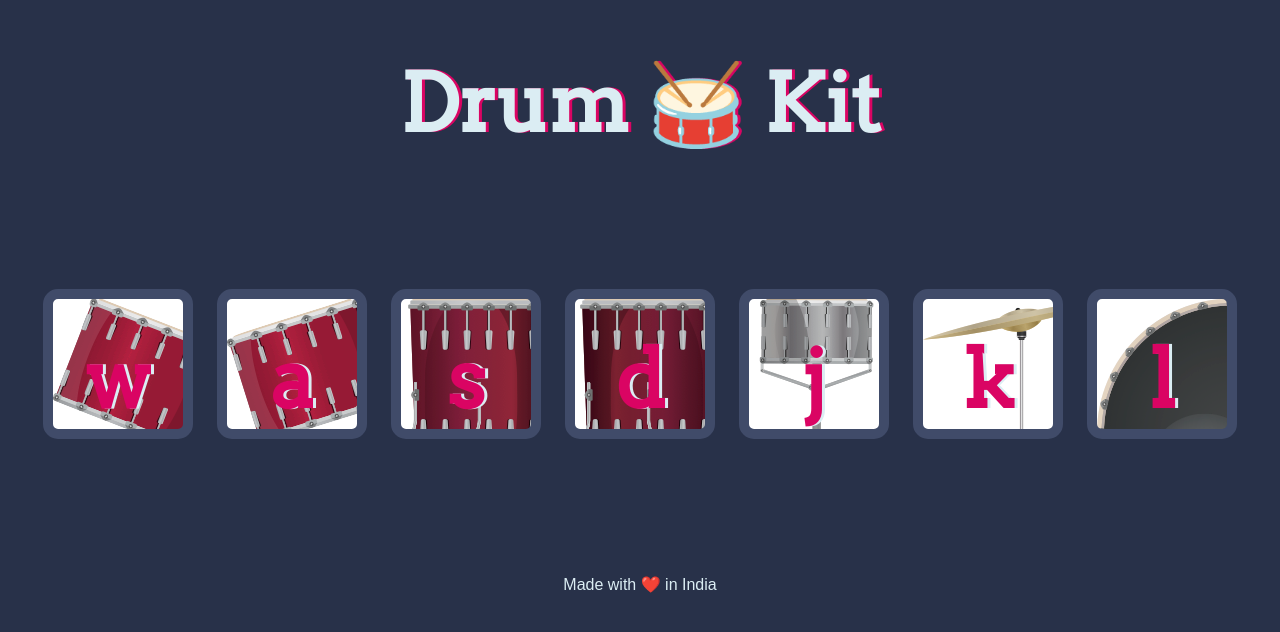
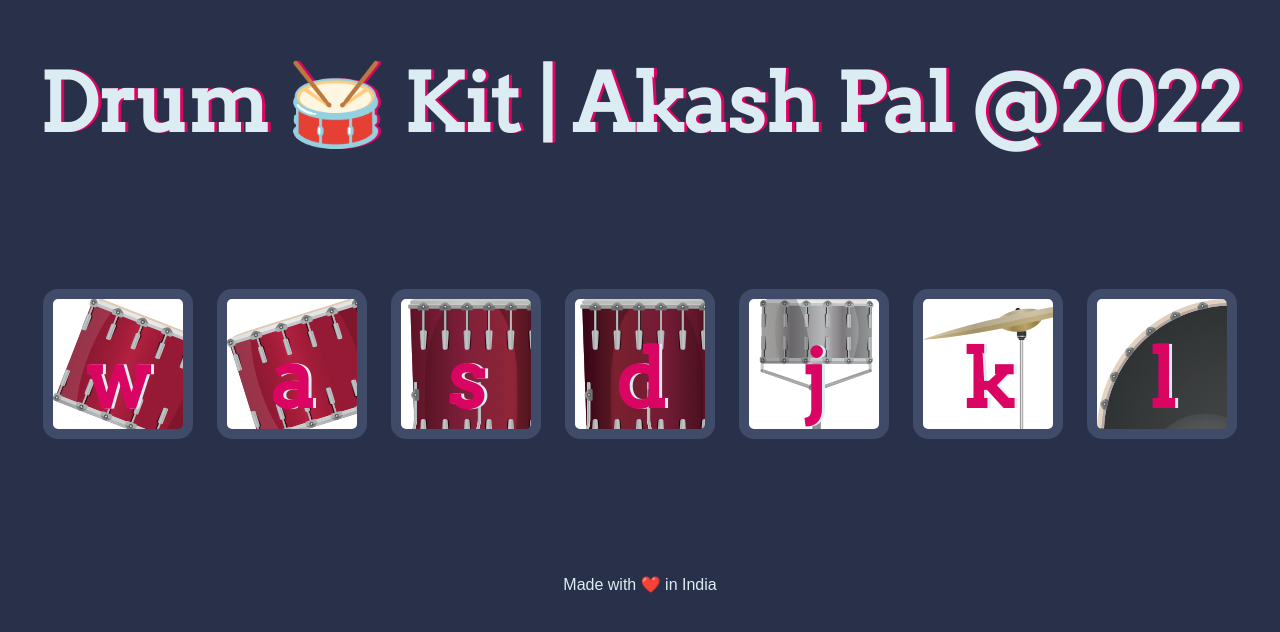
Before and after one commit to akashjpal/Drum-kits, a plain HTML site: page index.html in a window 1280 px wide. Drawn offline with Linux system fonts and the light colour scheme.

Commit message:
Updated title added year

```diff
--- a/index.html
+++ b/index.html
@@ -9,8 +9,7 @@
 </head>
 
 <body>
-
-  <h1 id="title">Drum 🥁 Kit</h1>
+    <h1 id="title">Drum 🥁 Kit | Akash Pal @2022</h1>
   <div class="set">
     <button class="w drum">w</button>
     <button class="a drum">a</button>
```
